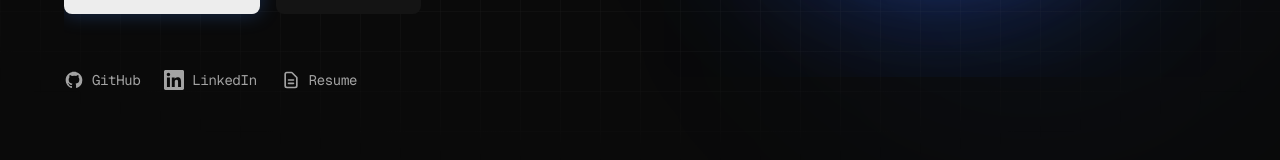
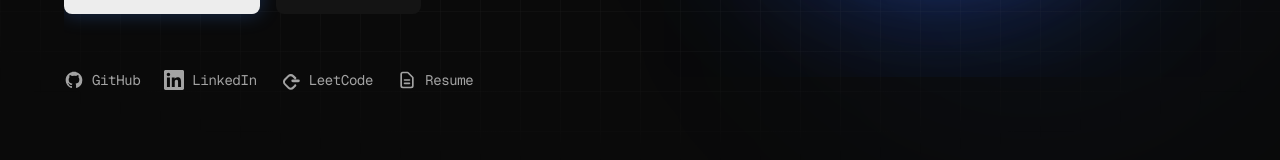
Before and after one commit to RohithGangarapu/Personal-Portofolio, a Next.js app: page / in a window 1280 px wide. Shown: the part 629-789 px from the top of the page. Built offline with nearby package versions, Linux system fonts and the light colour scheme.

Commit message:
feat: add LeetCode links to Hero and Footer with highlighted brand color

```diff
--- a/src/components/layout/Footer.tsx
+++ b/src/components/layout/Footer.tsx
@@ -24,6 +24,9 @@ export function Footer() {
             <a href={metadata.linkedin} target="_blank" rel="noopener noreferrer" className="text-secondary hover:text-primary transition-colors">
               <Typography variant="small">LinkedIn</Typography>
             </a>
+            <a href={metadata.leetcode} target="_blank" rel="noopener noreferrer" className="text-secondary hover:text-[#FFA116] transition-colors">
+              <Typography variant="small">LeetCode</Typography>
+            </a>
             <a href={`mailto:${metadata.email}`} className="text-secondary hover:text-primary transition-colors">
               <Typography variant="small">Email</Typography>
             </a>
--- a/src/components/sections/Hero.tsx
+++ b/src/components/sections/Hero.tsx
@@ -65,6 +65,13 @@ export function Hero() {
                   <Typography variant="mono" className="text-sm">LinkedIn</Typography>
                 </a>
 
+                <a href={metadata.leetcode} target="_blank" rel="noopener noreferrer" className="text-secondary hover:text-[#FFA116] transition-colors flex items-center gap-2 group">
+                  <svg className="w-5 h-5 group-hover:text-[#FFA116] transition-colors" fill="currentColor" viewBox="0 0 24 24" aria-hidden="true">
+                    <path d="M16.102 17.93l-2.697 2.607c-.466.467-1.111.662-1.823.662s-1.357-.195-1.824-.662l-4.332-4.363c-.467-.467-.702-1.11-.702-1.823 0-.713.235-1.357.702-1.824l4.319-4.38c.467-.467 1.111-.662 1.823-.662s1.356.195 1.824.662l2.697 2.606c.514.515 1.365.497 1.9-.038.535-.536.553-1.387.039-1.901l-2.609-2.636a5.055 5.055 0 0 0-7.215 0l-4.32 4.38a5.053 5.053 0 0 0 0 7.215l4.332 4.363a5.055 5.055 0 0 0 7.215 0l2.609-2.637c.514-.514.496-1.365-.039-1.9-.535-.535-1.386-.553-1.9-.038zM20.811 11.28H14.17a1.769 1.769 0 0 0-1.767 1.766 1.769 1.769 0 0 0 1.767 1.766h6.642a1.769 1.769 0 0 0 1.767-1.766 1.769 1.769 0 0 0-1.767-1.766z"/>
+                  </svg>
+                  <Typography variant="mono" className="text-sm">LeetCode</Typography>
+                </a>
+
                 <a href={metadata.resume} target="_blank" rel="noopener noreferrer" className="text-secondary hover:text-primary transition-colors flex items-center gap-2 group">
                   <svg className="w-5 h-5 group-hover:text-blue-400 transition-colors" fill="none" viewBox="0 0 24 24" stroke="currentColor" strokeWidth={2}>
                     <path strokeLinecap="round" strokeLinejoin="round" d="M9 12h6m-6 4h6m2 5H7a2 2 0 01-2-2V5a2 2 0 012-2h5.586a1 1 0 01.707.293l5.414 5.414a1 1 0 01.293.707V19a2 2 0 01-2 2z" />
```
